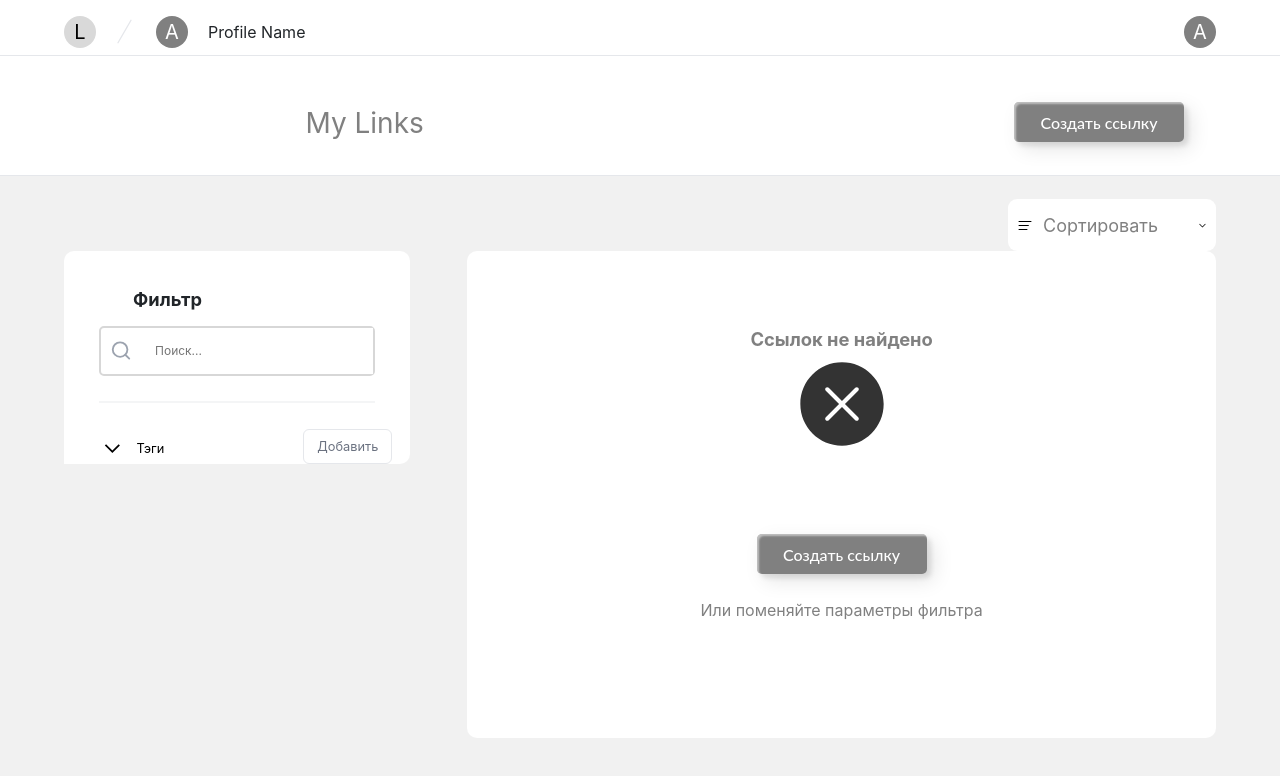
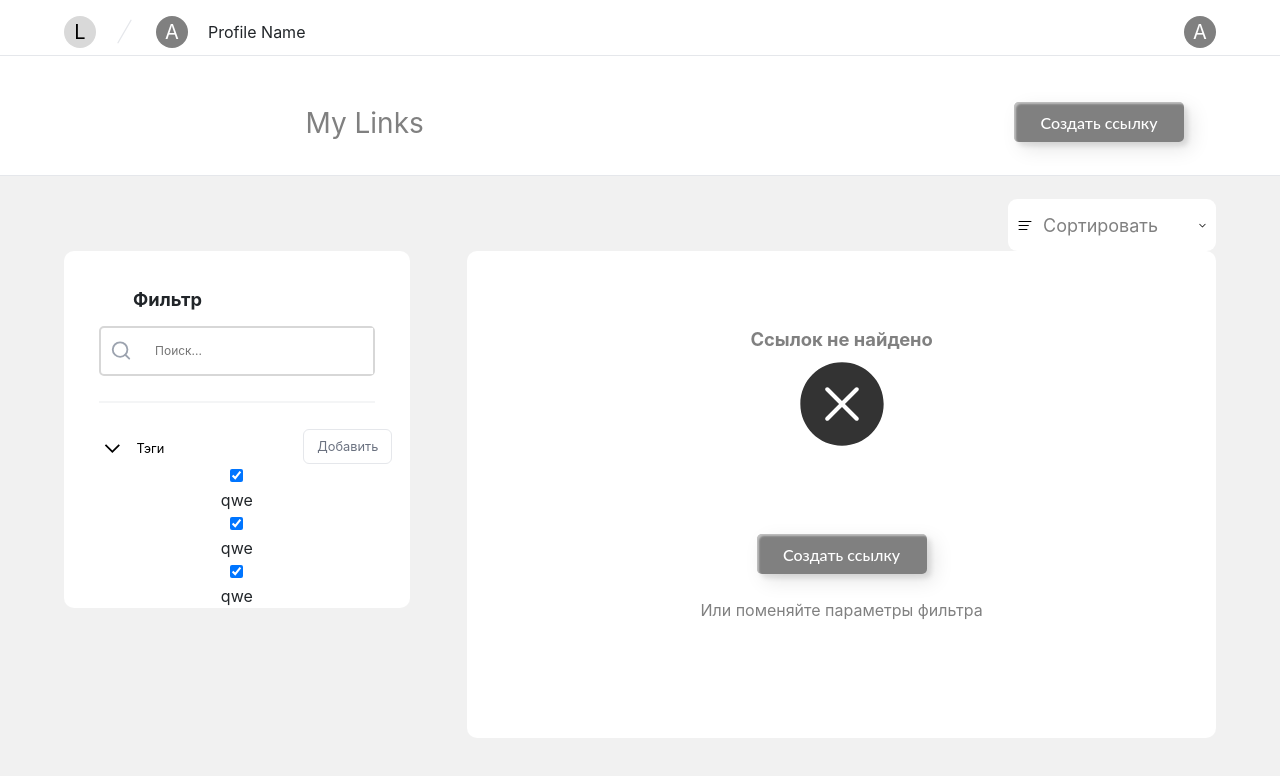
Before and after one commit to BlessedChiIdz/NilProj, a React (Create React App) app: page / in a window 1280 px wide. Shown: the top 776 px of the page. Built offline with nearby package versions, Linux system fonts and the light colour scheme; the HTML template or start-up script is replaced by a standard one.

Commit message:
fix sort button

```diff
--- a/src/Components/modal/Filter.tsx
+++ b/src/Components/modal/Filter.tsx
@@ -1,8 +1,14 @@
-import React from 'react';
+import React, {useState} from 'react';
 import "../../styles/Filer.css"
 import Tags from "./Tags";
+import {FilterProps} from "../../LogicComp/FilterProp";
+
+
 
 const Filter = () => {
+    const [checkedState, setCheckedState] = useState(
+        new Array(FilterProps.length).fill(false)
+    );
     return (
         <div className="Filter">
             <div className="name">
@@ -25,6 +31,15 @@ const Filter = () => {
             <div className="TagsMainContainer">
                 <Tags/>
             </div>
+            <div className="TagsDropListMainContainer">
+                {checkedState.map(state=>
+                    <div>
+                        <input type="checkbox" className="filterCheckbox" defaultChecked={true} />
+                        <div className="filterTagName">qwe</div>
+                    </div>
+                )}
+            </div>
+
         </div>
     );
 };
--- /dev/null
+++ b/src/LogicComp/FilterProp.ts
@@ -0,0 +1,10 @@
+interface FilterPropInterface{
+    isEnable:boolean;
+    name:string;
+}
+
+export const FilterProps:FilterPropInterface[] = [
+    {isEnable:false,name:"Market"},
+    {isEnable:false,name:"Magazine"},
+    {isEnable:false,name:"Git"},
+]
--- a/src/styles/Filer.css
+++ b/src/styles/Filer.css
@@ -50,3 +50,8 @@
     width: 80%;
     margin: auto auto 2vw;
 }
+.filterCheckbox{
+    opacity: 1;
+    width: 1vw;
+    height: 1vw;
+}
--- a/src/styles/SortButton.css
+++ b/src/styles/SortButton.css
@@ -50,11 +50,11 @@ input[type="checkbox"]:checked ~ .dropdown-content {
 input[type="checkbox"]:checked + label > .arrow {
     transform: rotate(180deg);
 }
-
-input[type="checkbox"] {
+#dropdown{
     opacity: 0;
     position: absolute;
 }
+
 
 input[type="checkbox"]:focus + label {
     box-shadow: 0 0 20px rgb(83, 83, 83);
```
